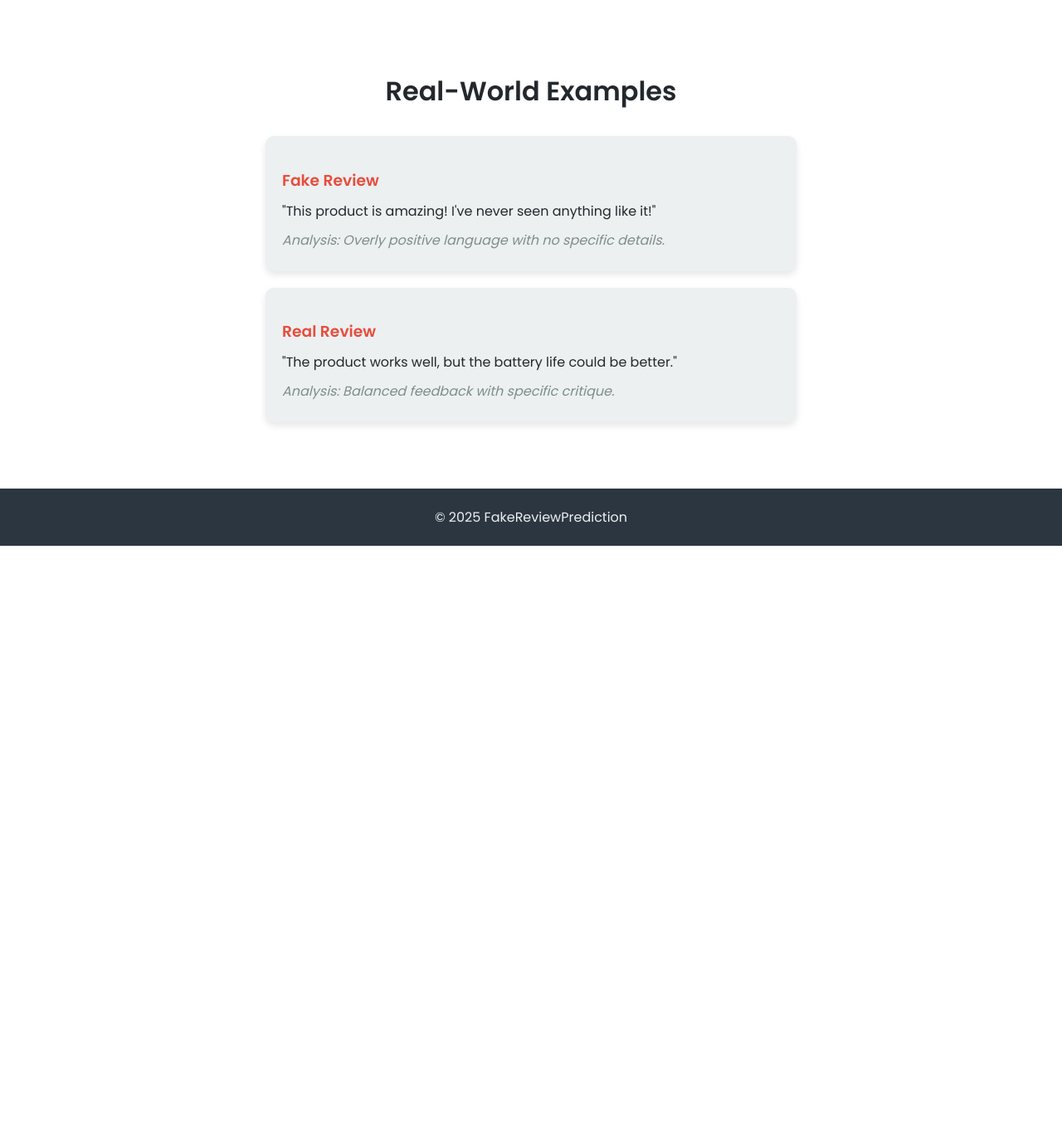
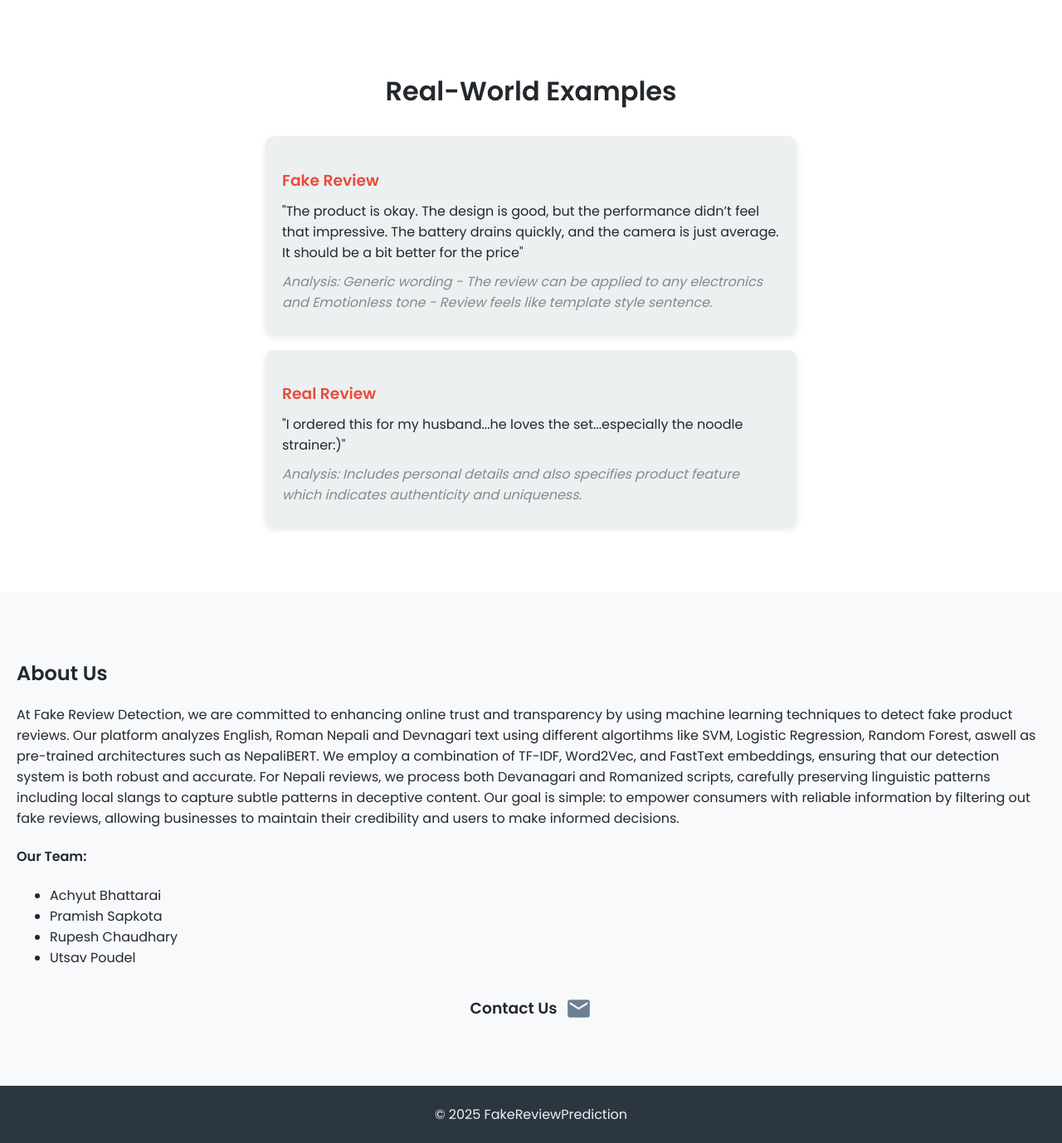
Before and after one commit to PramishSapkota/Project, a Flask app: page / in a window 1280 px wide, after a click on "Devanagari Nepali". Shown: the part 2781-4159 px from the top of the page at 83% size. Before the commit the page ends 3439 px from the top, so only its background shows below. Run offline with Flask 3, Linux system fonts and the light colour scheme; the visitor is signed in with stand-in values (Sample User, id 1); parts of the project's set-up code (start-up, migrations or seed data) failed here and were passed over; some libraries are stand-ins or nearby versions.

Commit message:
minor changes

```diff
--- a/Logistic_Regression.py
+++ b/Logistic_Regression.py
@@ -1,7 +1,8 @@
 import numpy as np
 
 def sigmoid(x):
-    return 1 / (1 + np.exp(-x))
+  x = np.clip(x, -500, 500) # avoid overflow runtime error as the return statement can reach large values
+  return (1/(1+np.exp(-x)))
 
 class LogisticRegression():
 
--- a/app.py
+++ b/app.py
@@ -10,11 +10,15 @@ import sys
 from datetime import datetime
 from flask_dance.contrib.google import make_google_blueprint, google
 from flask_dance.consumer import oauth_authorized
+from contact import contact_bp, mail
+from flask_mail import Mail
 
 # import key_secret, clientId, clientSecret from app_secrets file
 from app_secrets import *
 
 app = Flask(__name__)
+
+app.register_blueprint(contact_bp)
 
 app.secret_key = key_secret
 
@@ -23,6 +27,24 @@ app.secret_key = key_secret
 app.config["SQLALCHEMY_DATABASE_URI"] = "sqlite:///users.db"
 app.config["SQLALCHEMY_TRACK_MODIFICATIONS"] = False
 
+#Configure Flask Mail
+
+app.config['MAIL_SERVER'] = 'smtp.gmail.com'
+app.config['MAIL_PORT'] = 587
+app.config['MAIL_USE_TLS'] = True
+app.config['MAIL_USERNAME'] = 'fakereviewdetection8@gmail.com'
+app.config['MAIL_PASSWORD'] = 'msyiacxdorjatgev'
+app.config['MAIL_DEFAULT_SENDER'] = 'mailertemp50@gmail.com'
+
+mail.init_app(app)
+
+app.register_blueprint(contact_bp, name='contact_blueprint')
+
+app.config.from_pyfile('config.py')
+mail = Mail(app)
+
+
+# Google login
 
 app.config['GOOGLE_OAUTH_CLIENT_ID'] = clientId
 app.config['GOOGLE_OAUTH_CLIENT_SECRET'] = clientSecret
--- a/static/css/home.css
+++ b/static/css/home.css
@@ -304,7 +304,7 @@ body {
   }
 
   .dark-mode .pipeline {
-    background: #23282d; /* Dark step background */
+    background: #3b3b51; /* Dark step background */
     color: #f0f0f0;
   }
 
@@ -436,7 +436,7 @@ body {
   }
 
   .dark-mode .real-world-examples {
-    background: #3b3b51;
+    background: #23282d;
     color: #f0f0f0;
   }
 
@@ -736,3 +736,154 @@ nav {
   background: #23282d;
   color: #e0e0e0;
 }
+
+
+
+
+/* About Us Section */
+.about-us {
+  padding: 60px 20px;
+  text-align: left;
+  background: #f7f9fb;
+}
+
+
+.about-content {
+  max-width: 800px;
+  margin: 0 auto 40px;
+  text-align: left;
+  line-height: 1.8;
+}
+
+.dark-mode .about-us {
+  background: #3b3b51;
+  color: #e0e0e0;
+}
+
+.contact-header {
+  display: flex;
+  align-items: center;
+  justify-content: center;
+  gap: 10px;
+  margin-bottom: 0px;
+  cursor: pointer;
+}
+
+.gmail-icon {
+  font-size: 32px;
+  color: #6c8094; /* Default color */
+  transition: transform 0.3s, color 0.3s;
+  cursor: pointer;
+}
+
+.gmail-icon:hover {
+  transform: scale(1.1);
+  color: #2c3641; /* Hover color */
+}
+
+.dark-mode .gmail-icon {
+  color: #e0e0e0; /* Light color for dark mode */
+}
+
+.dark-mode .gmail-icon:hover {
+  color: #8e44ad; /* Purple hover for dark mode */
+}
+
+/* Contact Form Popup */
+.contact-popup {
+  display: none;
+  position: fixed;
+  top: 0;
+  left: 0;
+  width: 100%;
+  height: 100%;
+  background: rgba(0, 0, 0, 0.5);
+  z-index: 1000;
+}
+
+.contact-popup.active {
+  display: flex;
+  justify-content: center;
+  align-items: center;
+}
+
+.contact-form-container {
+  background: #fff;
+  padding: 30px;
+  border-radius: 10px;
+  box-shadow: 0 4px 8px rgba(0, 0, 0, 0.2);
+  width: 90%;
+  max-width: 400px;
+  position: relative;
+}
+
+.dark-mode .contact-form-container {
+  background: #3b3b51;
+  color: #e0e0e0;
+}
+
+.close-btn {
+  position: absolute;
+  top: 10px;
+  right: 10px;
+  background: none;
+  border: none;
+  font-size: 24px;
+  color: #6c8094;
+  cursor: pointer;
+}
+
+.dark-mode .close-btn {
+  color: #e0e0e0;
+}
+
+.contact-form {
+  display: flex;
+  flex-direction: column;
+  gap: 15px;
+}
+
+.contact-form label {
+  text-align: left;
+  font-weight: 600;
+}
+
+.contact-form input,
+.contact-form textarea {
+  padding: 10px;
+  border: 1px solid #6c8094;
+  border-radius: 5px;
+  background: #fff;
+  color: #23282d;
+  width: 100%;
+}
+
+.dark-mode .contact-form input,
+.dark-mode .contact-form textarea {
+  background: #23282d;
+  color: #e0e0e0;
+  border-color: #6c8094;
+}
+
+.contact-form button {
+  background: #6c8094;
+  color: #fff;
+  padding: 12px;
+  border: none;
+  border-radius: 5px;
+  cursor: pointer;
+  transition: background 0.3s;
+}
+
+.contact-form button:hover {
+  background: #2c3641;
+}
+
+.dark-mode .contact-form button:hover {
+  background: #4a5568;
+}
+
+
+/* ul{
+  list-style-type: none;
+} */
--- a/static/js/bargraph.js
+++ b/static/js/bargraph.js
@@ -35,13 +35,13 @@ document.addEventListener('DOMContentLoaded', function() {
     function renderGraphForTab(tabName) {
         switch (tabName) {
             case "english":
-                createBarChart("english-graph", ["SVM", "Logistic Regression", "Random Forest"], [82.44, 72.35, 73.26], "English Model Accuracy");
+                createBarChart("english-graph", ["SVM", "Logistic Regression", "Random Forest"], [82.39, 72.11, 73.04], "English Model Accuracy");
                 break;
             case "romanized-nepali":
-                createBarChart("romanized-nepali-graph", ["SVM", "Logistic Regression", "Random Forest"], [81.65, 79.92, 72.07], "Romanized Nepali Model Accuracy");
+                createBarChart("romanized-nepali-graph", ["SVM", "Logistic Regression", "Random Forest"], [81.63, 79.92, 71.54], "Romanized Nepali Model Accuracy");
                 break;
             case "devanagari-nepali":
-                createBarChart("devanagari-nepali-graph", ["NEPBERT"], [87], "Devanagari Nepali Model Accuracy");
+                createBarChart("devanagari-nepali-graph", ["NEPBERTa"], [87], "Devanagari Nepali Model Accuracy");
                 break;
         }
     }
--- a/static/js/piechart.js
+++ b/static/js/piechart.js
@@ -30,8 +30,8 @@ document.addEventListener("DOMContentLoaded", function () {
 
     // Pie chart data
     const englishData = { labels: ["5 Star", "4 Star", "3 Star", "2 Star", "1 Star"], values: [24559, 7965, 3786, 1967, 2155] };
-    const romanizedNepaliData = { labels: ["5 Star", "4 Star", "3 Star", "2 Star", "1 Star"], values: [2706, 985, 506, 382, 324] };
-    const devanagariNepaliData = { labels: ["5 Star", "4 Star", "3 Star", "2 Star", "1 Star"], values: [2406, 792, 359, 202, 241] };
+    const romanizedNepaliData = { labels: ["5 Star", "4 Star", "3 Star", "2 Star", "1 Star"], values: [2733, 996, 510, 326, 386] };
+    const devanagariNepaliData = { labels: ["5 Star", "4 Star", "3 Star", "2 Star", "1 Star"], values: [6924, 2267, 1093, 573, 643] };
 
     // Initial chart load
     drawPieChart("english-pie-chart", englishData.labels, englishData.values);
--- a/templates/home.html
+++ b/templates/home.html
@@ -8,6 +8,7 @@
       href="https://fonts.googleapis.com/css2?family=Poppins:wght@400;600&display=swap"
       rel="stylesheet"
     />
+    <link href="https://fonts.googleapis.com/icon?family=Material+Icons" rel="stylesheet">
     <link rel="stylesheet" href="../static/css/home.css" />
     <script src="https://cdn.plot.ly/plotly-latest.min.js"></script>
   </head>
@@ -93,7 +94,7 @@
       </div>
       <div id="devanagari-nepali" class="tab-content">
         <h3>Devanagari Nepali Review Detection</h3>
-        <p>Techniques: NEPBERT Model → Accuracy & Findings</p>
+        <p>Techniques: NEPBERTa Model → Accuracy & Findings</p>
         <div id="devanagari-nepali-graph"></div>
       </div>
     </section>
@@ -182,23 +183,84 @@
       <h2>Real-World Examples</h2>
       <div class="example">
         <h3>Fake Review</h3>
-        <p>"This product is amazing! I've never seen anything like it!"</p>
+        <p>"The product is okay. The design is good, but the performance didn’t feel that impressive. The battery drains quickly, and the camera is just average. It should be a bit better for the price"</p>
         <p class="analysis">
-          Analysis: Overly positive language with no specific details.
+          Analysis: Generic wording - The review can be applied to any electronics and Emotionless tone - Review feels like template style sentence.
         </p>
       </div>
       <div class="example">
         <h3>Real Review</h3>
-        <p>"The product works well, but the battery life could be better."</p>
+        <p>"I ordered this for my husband...he loves the set...especially the noodle strainer:)"</p>
         <p class="analysis">
-          Analysis: Balanced feedback with specific critique.
+          Analysis: Includes personal details and also specifies product feature which indicates authenticity and uniqueness.
         </p>
       </div>
     </section>
 
+    <section class="about-us">
+      <h2>About Us</h2>
+      <p>
+        At Fake Review Detection, we are committed to enhancing online trust and transparency by using machine learning techniques to detect fake product reviews. Our platform analyzes English, Roman Nepali and Devnagari text using different algortihms like SVM, Logistic Regression, Random Forest, aswell as pre-trained architectures such as NepaliBERT. We employ a combination of TF-IDF, Word2Vec, and FastText embeddings, ensuring that our detection system is both robust and accurate. For Nepali reviews, we process both Devanagari and Romanized scripts, carefully preserving linguistic patterns including local slangs to capture subtle patterns in deceptive content. Our goal is simple: to empower consumers with reliable information by filtering out fake reviews, allowing businesses to maintain their credibility and users to make informed decisions.
+      </p>
+      <h4>Our Team:</h4>
+      <ul>
+        <li>Achyut Bhattarai</li>
+        <li>Pramish Sapkota</li>
+        <li>Rupesh Chaudhary </li>
+        <li>Utsav Poudel</li>
+      </ul>
+      <div class="contact-header" onclick="toggleContactForm()">
+        <h3>Contact Us</h3>
+        <span class="material-icons gmail-icon">mail</span>
+      </div>
+
+      <!-- Contact Form Popup -->
+      <div class="contact-popup">
+        <div class="contact-form-container">
+          <button class="close-btn" onclick="toggleContactForm()">&times;</button>
+          <form action="{{ url_for('contact.contact') }}" method="POST" class="contact-form">
+            <label for="name">Name:</label>
+            <input type="text" id="name" name="name" required>
+
+            <label for="email">Email:</label>
+            <input type="email" id="email" name="email" required>
+
+            <label for="message">Message:</label>
+            <textarea id="message" name="message" rows="4" required></textarea>
+
+            <button type="submit">Send Message</button>
+          </form>
+        </div>
+      </div>
+    </section>
+
+    {% with messages = get_flashed_messages(with_categories=true) %}
+      {% if messages %}
+        <ul class="flashes">
+        {% for category, message in messages %}
+          <li class="flash {{ category }}">{{ message }}</li>
+        {% endfor %}
+        </ul>
+      {% endif %}
+    {% endwith %}
+
     <footer>
       <p>&copy; 2025 FakeReviewPrediction</p>
     </footer>
+
+    <script>
+      // Toggle contact form visibility
+      function toggleContactForm() {
+        document.querySelector('.contact-popup').classList.toggle('active');
+      }
+
+      // Close popup when clicking outside
+      document.querySelector('.contact-popup').addEventListener('click', function(e) {
+        if(e.target === this) {
+          this.classList.remove('active');
+        }
+      });
+    </script>
 
     <script src="../static/js/home.js"></script>
     <script src="../static/js/script.js"></script>
```
Also changed, not shown: contact.py (added, +31 -0 lines), Readme.md, 3 other files.
